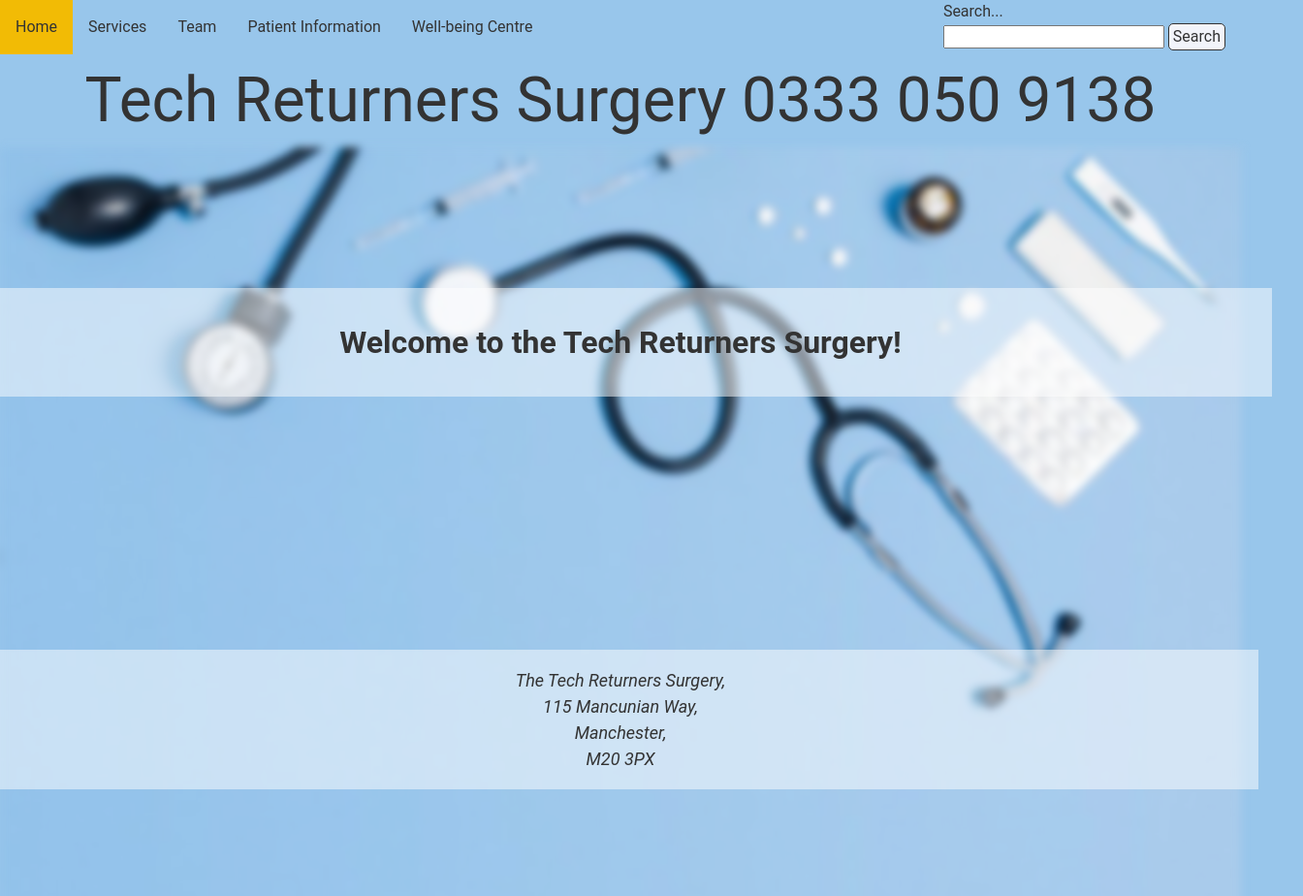
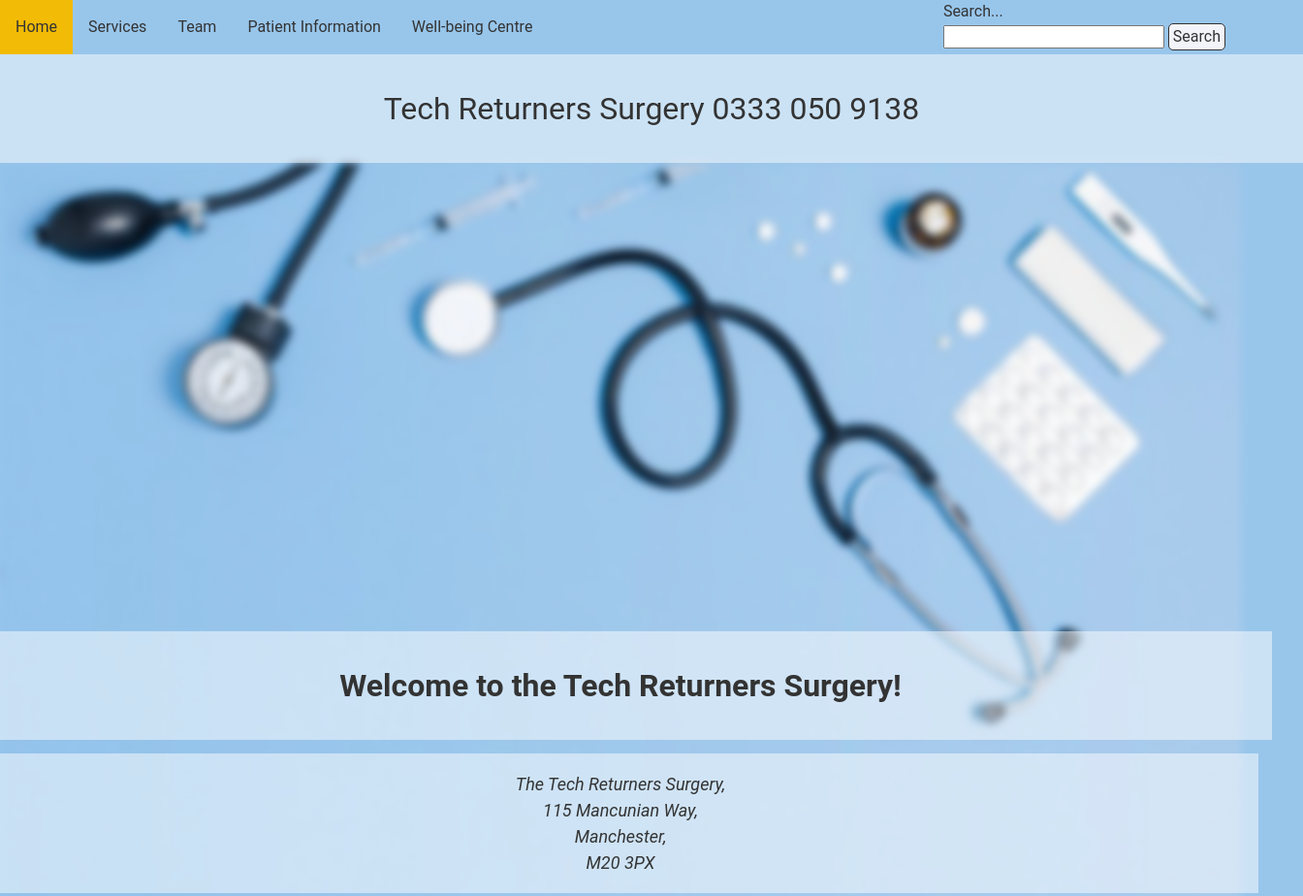
Before and after one commit to hayleyashby7/css-key-concepts, a website: page index.html in a window 1280 px wide. Shown: the top 924 px of the page at 97% size, 1344 px wide, since content can reach past the window. Drawn offline with nearby package versions, Linux system fonts and the light colour scheme.

Commit message:
Adjust the header and welcome to remove repeated css code

```diff
--- a/index.html
+++ b/index.html
@@ -10,7 +10,7 @@
 	</head>
 
 	<body>
-		<header>
+		<header class="text-overlay">
 			<a href="#">Tech Returners Surgery</a>
 			<a href="tel:03330509138">0333 050 9138</a>
 		</header>
@@ -47,11 +47,11 @@
 		</section>
 
 		<section class="welcome">
-			<h3>Welcome to the Tech Returners Surgery!</h3>
+			<h3 class="text-overlay">Welcome to the Tech Returners Surgery!</h3>
 
 			<img src="./surgery.png" alt="Stethoscope" />
 
-			<address>
+			<address class="text-overlay">
 				The Tech Returners Surgery,<br />
 				115 Mancunian Way,<br />
 				Manchester,<br />
--- a/styles.css
+++ b/styles.css
@@ -29,9 +29,15 @@ body {
 	color: var(--black);
 }
 
+.text-overlay {
+	background: rgba(255, 255, 255, 0.5);
+	padding: 1em;
+	width: 100%;
+	font-size: xx-large;
+}
+
 /* Header */
 header {
-	color: var(--white);
 	text-align: center;
 	font-size: 5vw;
 	order: 1;
@@ -131,24 +137,17 @@ header a {
 .welcome h3 {
 	order: 2;
 	position: absolute;
-	top: 20%;
+	bottom: 5em;
 	left: 50%;
 	transform: translate(-50%, -50%);
-	background: rgba(255, 255, 255, 0.5);
-	padding: 1em;
-	width: 100%;
-	font-size: xx-large;
 }
 
 .welcome address {
 	order: 3;
 	position: absolute;
-	top: 70%;
+	bottom: 1em;
 	left: 50%;
-	width: 100%;
 	transform: translate(-50%, -50%);
-	background: rgba(255, 255, 255, 0.5);
-	padding: 1em;
 	font-size: large;
 }
 
```
